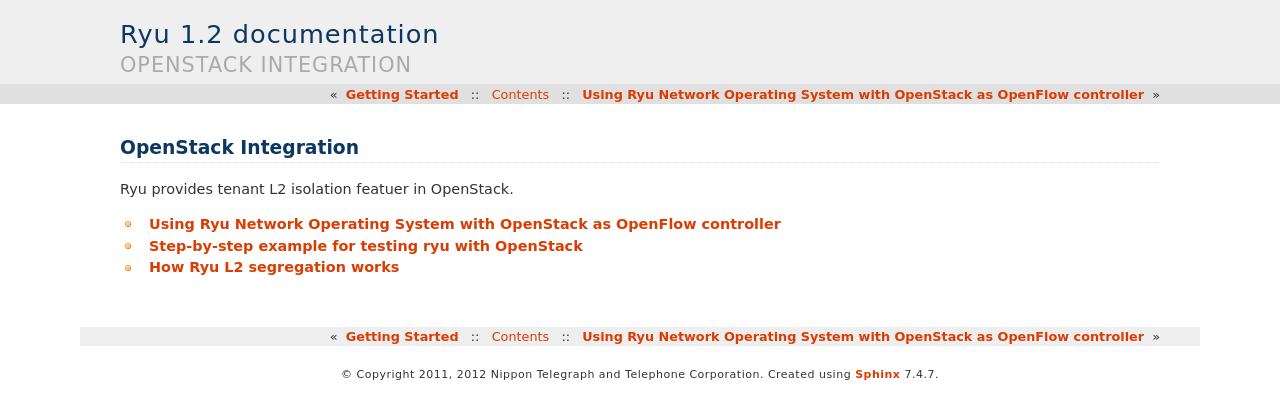
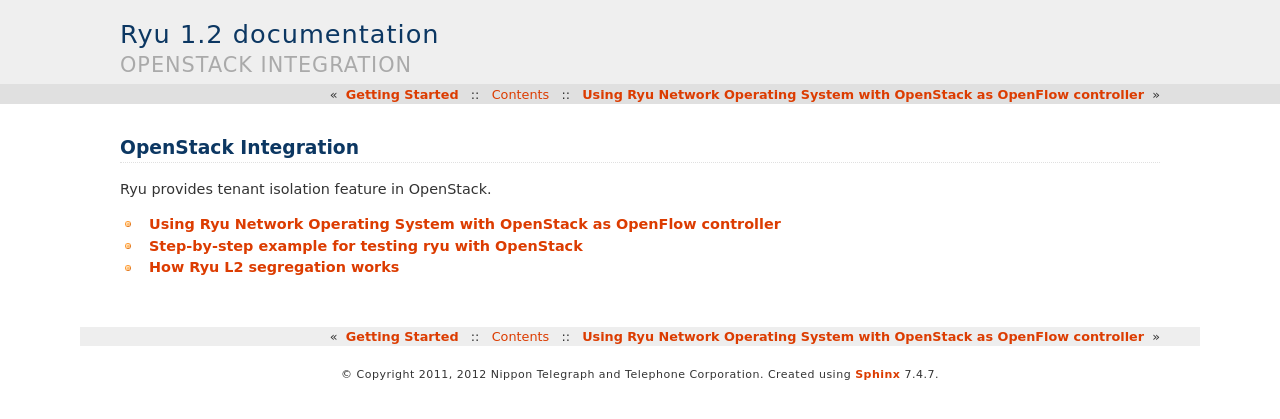
Before and after one commit to faucetsdn/ryu, a Sphinx documentation site: the page built from doc/source/openstack.rst, in a window 1280 px wide. Shown: the top 419 px of the page. Built offline with Sphinx 7.4.7, drawn with Linux system fonts in a browser that asks for light colours.

Commit message:
doc: fix typo in openstack.rst
Signed-off-by: FUJITA Tomonori <fujita.tomonori@lab.ntt.co.jp>

```diff
--- a/doc/source/openstack.rst
+++ b/doc/source/openstack.rst
@@ -2,7 +2,7 @@
 OpenStack Integration
 *********************
 
-Ryu provides tenant L2 isolation featuer in OpenStack.
+Ryu provides tenant isolation feature in OpenStack.
 
 .. toctree::
    :maxdepth: 1
```
